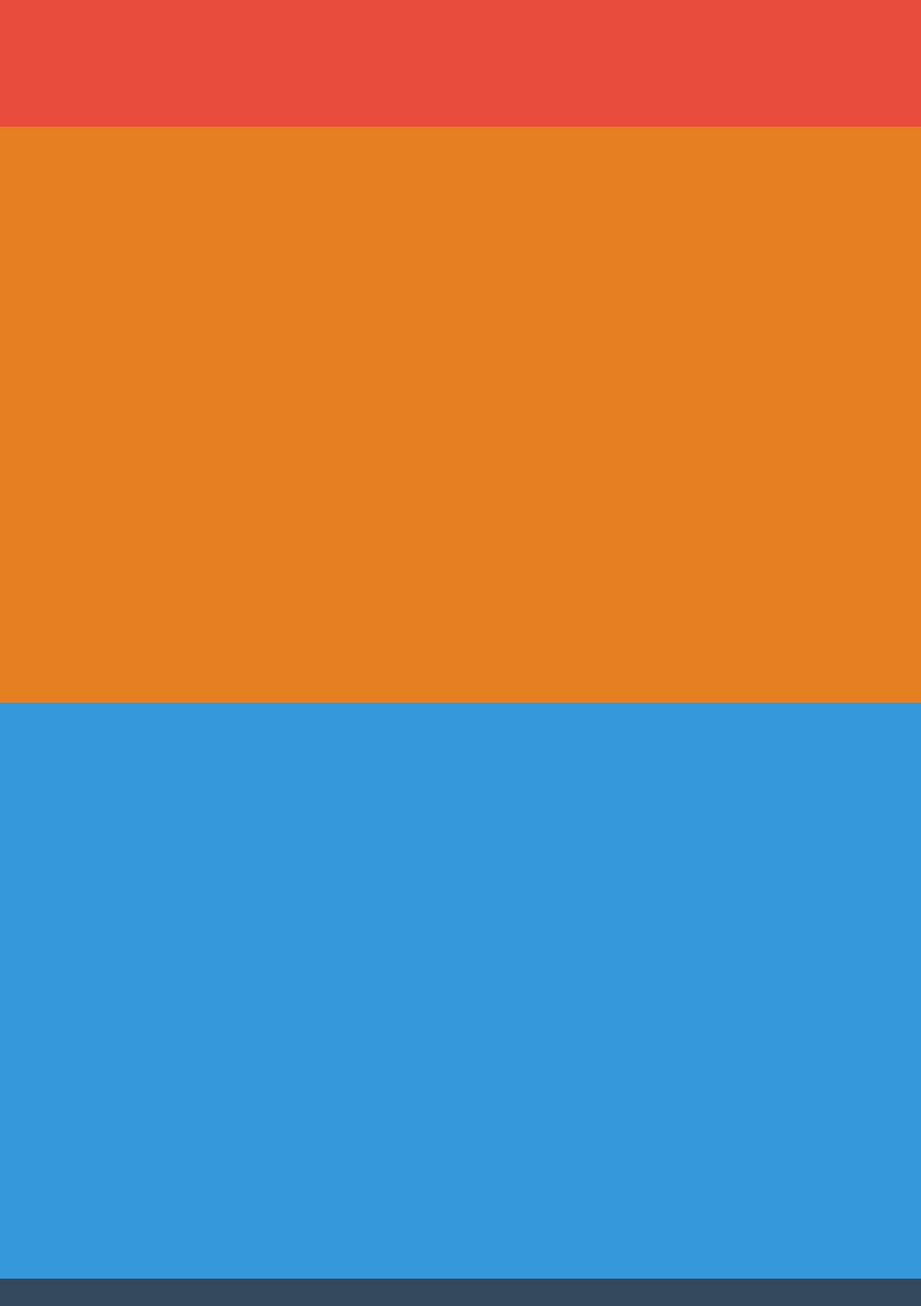
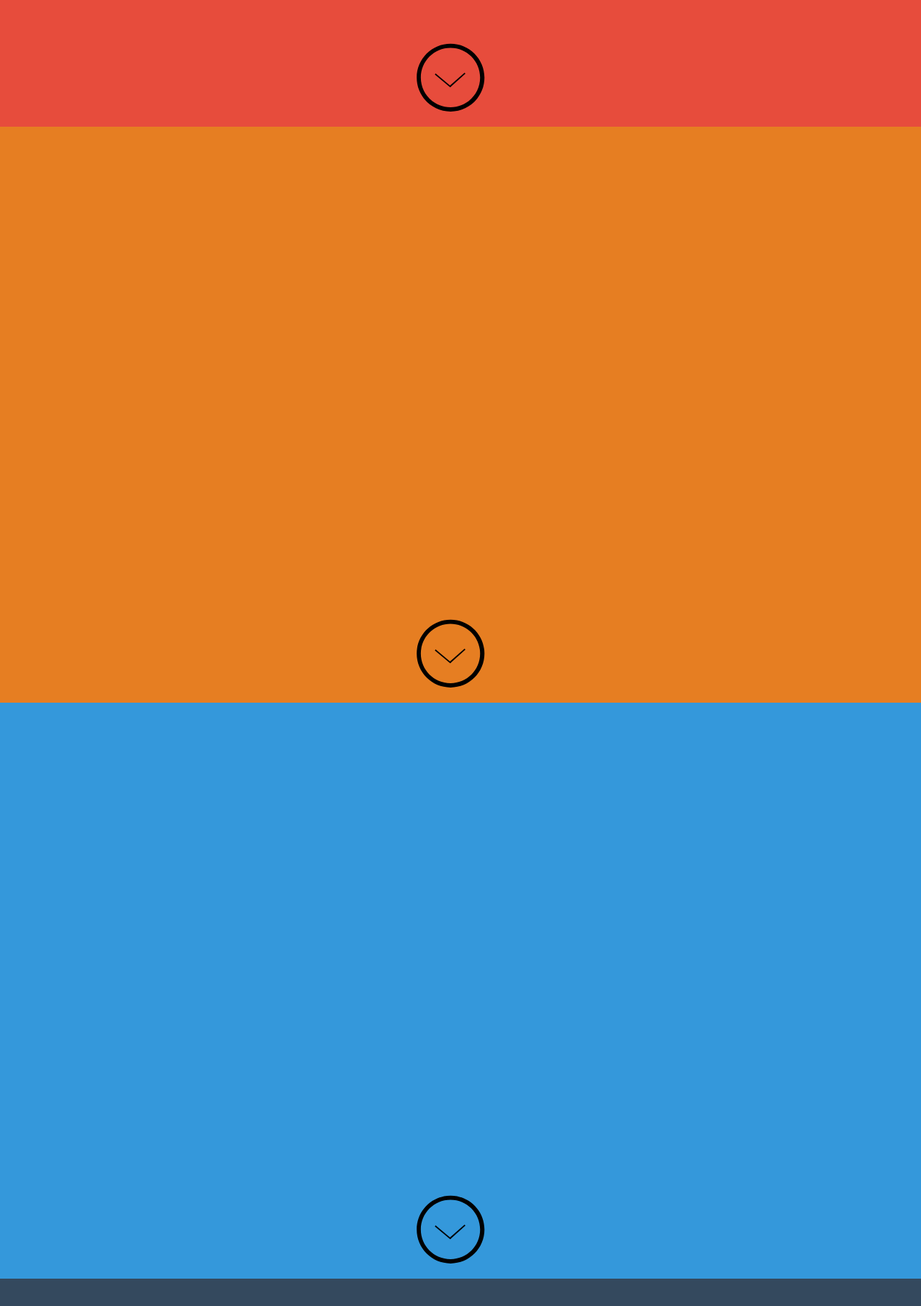
Before and after one commit to laura-naccarato/FullQuery-Plugin, a plain HTML site: page index.html in a window 1280 px wide. Shown: the part 624-2438 px from the top of the page at 72% size. Drawn offline with nearby package versions, Linux system fonts and the light colour scheme.

Commit message:
Progress made on full page functionality. Currently working on page-page navigation

```diff
--- a/index.html
+++ b/index.html
@@ -6,10 +6,18 @@
 	<title>Full Page Demo</title>
 </head>
 <body>
-	<section id= "section1"></section>
-	<section id= "section2"></section>
-	<section id= "section3"></section>
-	<section id= "section4"></section>
+	<section id= "section1">
+		<a href="#" class ="nextPage"><img src="images/down_arrow.svg" alt="" class = "down_arrow"></a>
+	</section>
+	<section id= "section2">
+		<a href="#" class ="nextPage"><img src="images/down_arrow.svg" alt="" class = "down_arrow"></a>
+	</section>
+	<section id= "section3">
+		<a href="#" class ="nextPage"><img src="images/down_arrow.svg" alt="" class = "down_arrow"></a>
+	</section>
+	<section id= "section4">
+		<a href="#" class ="nextPage"><img src="images/down_arrow.svg" alt="" class = "down_arrow"></a>
+	</section>
 	<script src="https://ajax.googleapis.com/ajax/libs/jquery/1.10.2/jquery.min.js"></script>
 	<script src= "scripts/jquery.fullpage.js"></script>
 	<script src = "scripts/script.js"></script>
--- a/scripts/jquery.fullpage.js
+++ b/scripts/jquery.fullpage.js
@@ -1,6 +1,7 @@
 $.fn.fullPage = function() {
 var fullPage = {};
 fullPage.sectionNames = [];
+fullPage.pagePosition = 0;
 	$(this).css({
 		width: "100vw",
 		height: "100vh"
@@ -11,8 +12,31 @@ fullPage.sectionNames = [];
 		var section = document.getElementsByTagName("section");
 		for (var i = 0; i < section.length ; i++){
 		fullPage.sectionNames.push(section[i].getAttribute("id"));
+		fullPage
 		}
+		// fullPage.getPagePosition();
 		console.log(fullPage.sectionNames);
 	}
+// 	fullPage.getPagePosition = function(){
+// 	for (var i = 0; i < fullPage.sectionNames.length ; i++){
+// 		fullPage.pagePosition[i] = i;
+
+// 	}
+// 	console.log(fullPage.pagePosition);
+// }
+	// $(document).keydown(function(e) {
+ //    if(e.which == 40) {
+
+
+	// }
+	// });
+	fullPage.buttonScroll = function(){
+	var links = document.getElementsByClassName("nextPage");
+		for (var i = 0 ; i < links.length ; i++){
+			$(links[i]).attr("href", "#" + fullPage.sectionNames[i + 1]);
+		}
+			console.log(links);
+	}
 	fullPage.getSectionNames();
+	fullPage.buttonScroll();
 }
--- a/styles/stylesheet.css
+++ b/styles/stylesheet.css
@@ -7,16 +7,24 @@
     box-sizing: border-box;
 }
 
-
+.down_arrow {
+position: absolute;
+top: 85%;
+left: 45%;
+}
 #section1{
+	position: relative;
 	background-color: #e74c3c;
 }
 #section2{
+	position: relative;
 	background-color: #e67e22;
 }
 #section3{
+	position: relative;
 	background-color: #3498db;
 }
 #section4{
+	position: relative;
 	background-color: #34495e;
 }
```
Also changed, not shown: images/down_arrow.svg (added).
